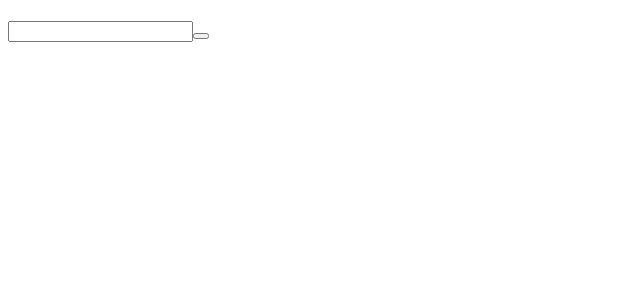
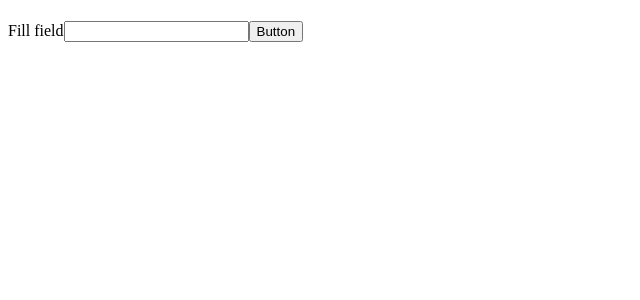
Before and after one commit to SiarhKul/Homework, a React (Create React App) app: page / in a window 1280 px wide. Shown: the top 300 px of the page, without its empty margins (0-640 px from the left). Built offline with nearby package versions, Linux system fonts and the light colour scheme.

Commit message:
create input handler

```diff
--- a/src/module/App.js
+++ b/src/module/App.js
@@ -10,14 +10,16 @@ export default class App extends Component {
     btnClickHandler = (btnN) => {
         this.setState({ btnName: btnN })
     }
-
+    inputChangeHandler = ({ target }) => {
+        this.setState({ btnNameText: target.value })
+    }
 
     render() {
         return (
             <div>
-                <h1></h1>
-                <span></span>
-                <input type="text" />
+                <h1>{this.state.btnName}</h1>
+                <span>Fill field</span>
+                <input onChange={this.inputChangeHandler} type="text" />
                 <Button onClick={this.btnClickHandler} btnName={this.state.btnNameText} />
             </div>
         )
--- a/src/module/button/Button.js
+++ b/src/module/button/Button.js
@@ -3,7 +3,7 @@ import React, { Component } from 'react'
 export default class Button extends Component {
     render() {
         return (
-            <button onClick={this.props.onClick.bind(this, this.props.btnName)}></button>
+            <button onClick={this.props.onClick.bind(this, this.props.btnName)}>{this.props.btnName}</button>
         )
     }
 }
```
